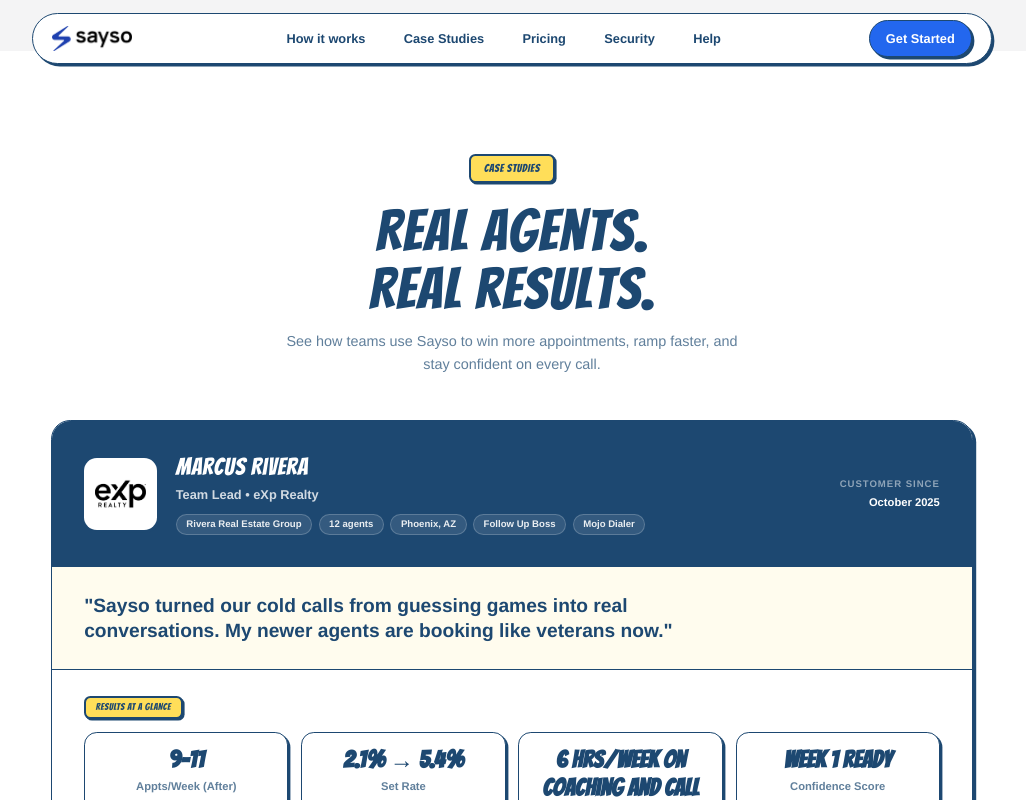
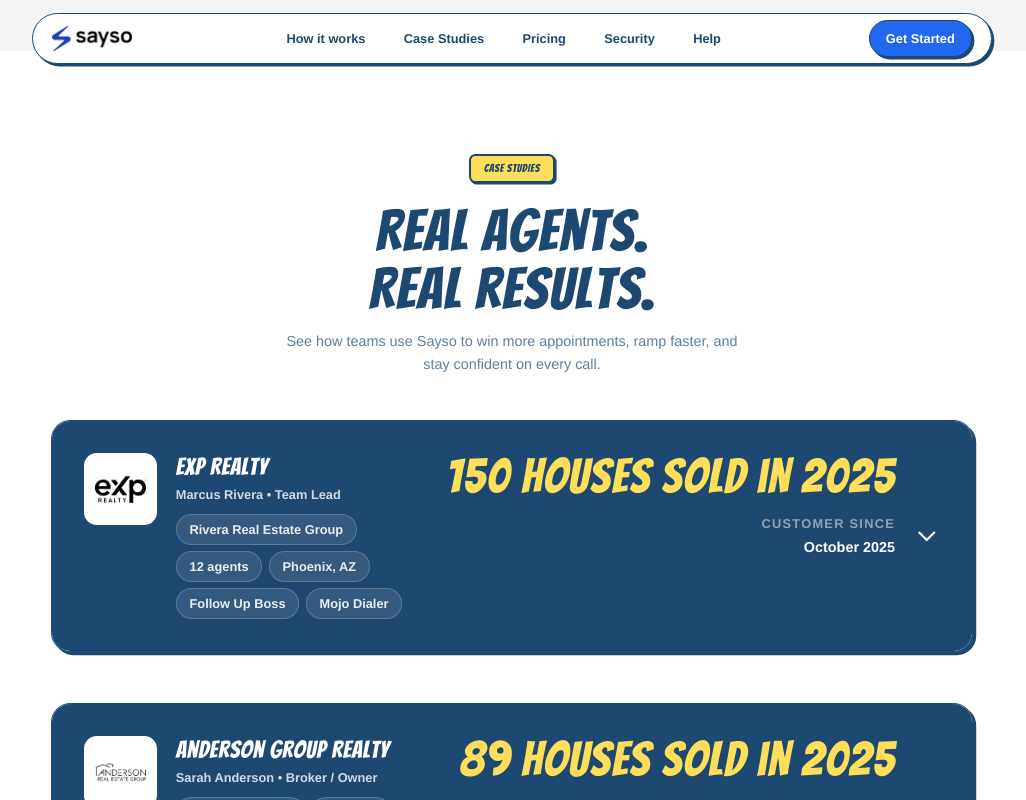
Before and after one commit to JackD4321/sayso_landing_page, a Next.js app: page /case-studies in a window 1280 px wide. Shown: the top 800 px of the page, without its empty margins (128-1154 px from the left). Built offline with nearby package versions, Linux system fonts and the light colour scheme.

Commit message:
V3 case studie page updated

```diff
--- a/components/landing-v3/CaseStudiesPage.tsx
+++ b/components/landing-v3/CaseStudiesPage.tsx
@@ -1,6 +1,22 @@
 'use client';
 
 import Image from 'next/image';
+import { useState } from 'react';
+
+/* ─── Chevron Icon ─── */
+function ChevronIcon({ isOpen }: { isOpen: boolean }) {
+  return (
+    <svg
+      className={`w-8 h-8 text-white transition-transform duration-300 ${isOpen ? 'rotate-180' : ''}`}
+      fill="none"
+      viewBox="0 0 24 24"
+      stroke="currentColor"
+      strokeWidth={2}
+    >
+      <path strokeLinecap="round" strokeLinejoin="round" d="M19 9l-7 7-7-7" />
+    </svg>
+  );
+}
 
 /* ─── Mock case study data ─── */
 const CASE_STUDIES = [
@@ -16,6 +32,7 @@ const CASE_STUDIES = [
     crm: 'Follow Up Boss',
     dialer: 'Mojo Dialer',
     customerSince: 'October 2025',
+    housesSold: '150 houses sold in 2025',
     heroQuote:
       '"Sayso turned our cold calls from guessing games into real conversations. My newer agents are booking like veterans now."',
     beforeSayso: {
@@ -57,6 +74,7 @@ const CASE_STUDIES = [
     crm: 'KVCore',
     dialer: 'KVCore built-in dialer',
     customerSince: 'November 2025',
+    housesSold: '89 houses sold in 2025',
     heroQuote:
       '"I can\'t sit on every call with every agent. Sayso is like having me whispering in their ear — except it\'s actually there when it matters."',
     beforeSayso: {
@@ -111,12 +129,17 @@ function SectionLabel({ children }: { children: React.ReactNode }) {
 
 /* ─── Individual Case Study Card ─── */
 function CaseStudySection({ study }: { study: (typeof CASE_STUDIES)[number] }) {
+  const [isExpanded, setIsExpanded] = useState(false);
+
   return (
     <section id={study.id} className="scroll-mt-24">
       <div className="bg-white border-2 border-[#1D4871] rounded-3xl v2-comic-shadow overflow-hidden">
-        {/* ─── Header ─── */}
-        <div className="bg-[#1D4871] px-6 md:px-10 py-8 md:py-10">
-          <div className="flex flex-col md:flex-row items-start md:items-center gap-6">
+        {/* ─── Header (Clickable) ─── */}
+        <button
+          onClick={() => setIsExpanded(!isExpanded)}
+          className="w-full text-left bg-[#1D4871] px-6 md:px-10 py-8 md:py-10 cursor-pointer hover:bg-[#1a3f63] transition-colors"
+        >
+          <div className="flex flex-col md:flex-row items-start gap-6">
             {/* Logo */}
             <div className="bg-white rounded-2xl p-3 border-2 border-white/20 v2-comic-shadow-sm flex-shrink-0">
               <Image
@@ -131,10 +154,10 @@ function CaseStudySection({ study }: { study: (typeof CASE_STUDIES)[number] }) {
             {/* Info */}
             <div className="flex-1 min-w-0">
               <h2 className="text-2xl md:text-3xl font-comic text-white tracking-wide">
-                {study.name}
+                {study.brokerage}
               </h2>
               <p className="text-white/80 font-bold text-sm md:text-base mt-1">
-                {study.role} &bull; {study.brokerage}
+                {study.name} &bull; {study.role}
               </p>
               <div className="flex flex-wrap gap-2 mt-3">
                 {[
@@ -146,7 +169,7 @@ function CaseStudySection({ study }: { study: (typeof CASE_STUDIES)[number] }) {
                 ].map((tag) => (
                   <span
                     key={tag}
-                    className="inline-block px-3 py-1 rounded-full bg-white/10 text-white/90 text-xs font-bold border border-white/20"
+                    className="inline-block px-4 py-1.5 rounded-full bg-white/10 text-white/90 text-sm md:text-base font-bold border border-white/20"
                   >
                     {tag}
                   </span>
@@ -154,14 +177,36 @@ function CaseStudySection({ study }: { study: (typeof CASE_STUDIES)[number] }) {
               </div>
             </div>
 
-            {/* Customer since */}
+            {/* Houses sold - big headline on right, aligned to top */}
             <div className="flex-shrink-0 text-right hidden md:block">
-              <p className="text-xs text-white/50 uppercase tracking-widest font-bold">Customer since</p>
-              <p className="text-white font-bold text-sm mt-1">{study.customerSince}</p>
+              <p className="text-4xl md:text-5xl lg:text-6xl font-comic text-[#FFDE59] tracking-wide leading-tight">
+                {study.housesSold}
+              </p>
+              <p className="text-sm md:text-base text-white/50 uppercase tracking-widest font-bold mt-4">Customer since</p>
+              <p className="text-white font-bold text-base md:text-lg mt-1">{study.customerSince}</p>
             </div>
+
+            {/* Expand/Collapse Chevron */}
+            <div className="flex-shrink-0 self-center hidden md:block">
+              <ChevronIcon isOpen={isExpanded} />
             </div>
           </div>
 
+          {/* Mobile: Show chevron and hint */}
+          <div className="flex items-center justify-center gap-2 mt-4 md:hidden">
+            <span className="text-white/60 text-sm font-bold">
+              {isExpanded ? 'Tap to collapse' : 'Tap to expand'}
+            </span>
+            <ChevronIcon isOpen={isExpanded} />
+          </div>
+        </button>
+
+        {/* ─── Collapsible Content ─── */}
+        <div
+          className={`transition-all duration-300 ease-in-out overflow-hidden ${
+            isExpanded ? 'max-h-[3000px] opacity-100' : 'max-h-0 opacity-0'
+          }`}
+        >
           {/* ─── Hero Quote ─── */}
           <div className="px-6 md:px-10 py-8 bg-[#FFDE59]/10 border-b-2 border-[#1D4871]">
             <blockquote className="text-xl md:text-2xl font-bold text-[#1D4871] leading-relaxed max-w-3xl">
@@ -275,6 +320,7 @@ function CaseStudySection({ study }: { study: (typeof CASE_STUDIES)[number] }) {
             </div>
           </div>
         </div>
+      </div>
     </section>
   );
 }
```
Lines whose indentation alone changed are shown as unchanged.
